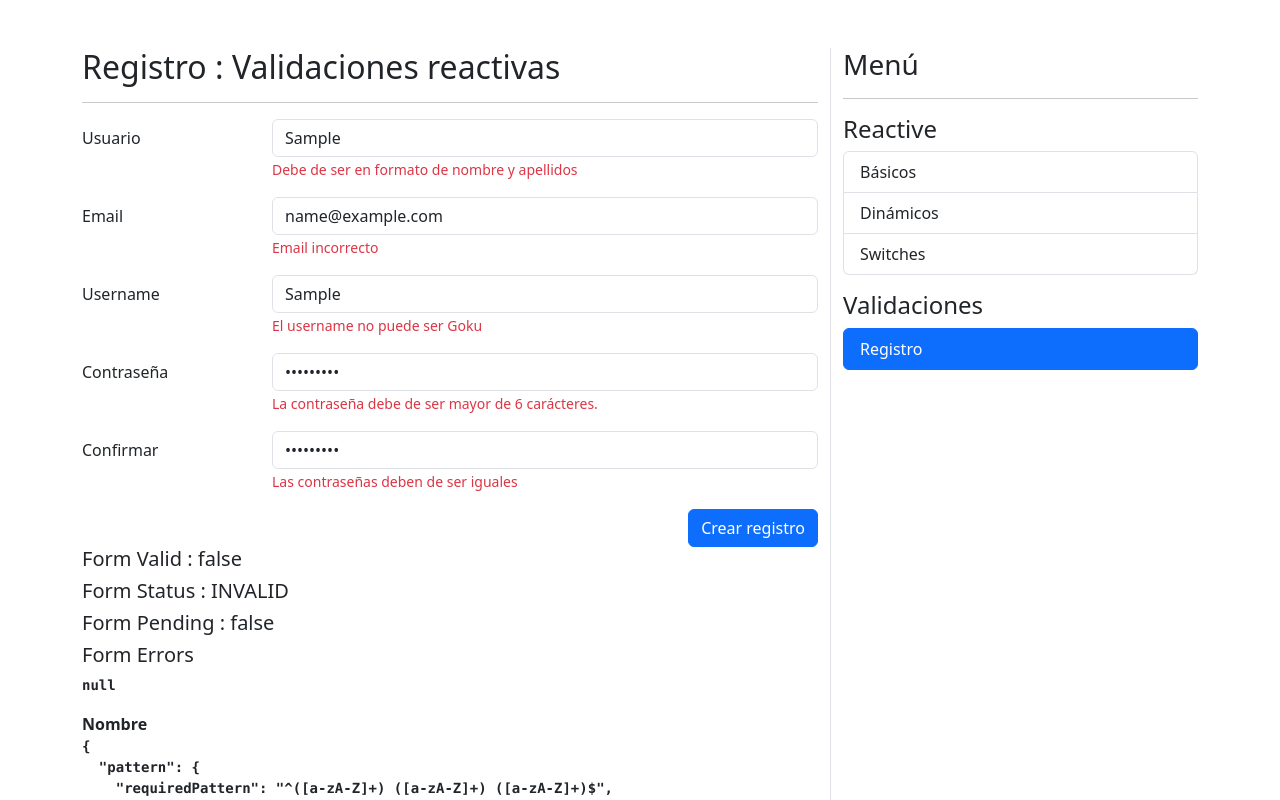
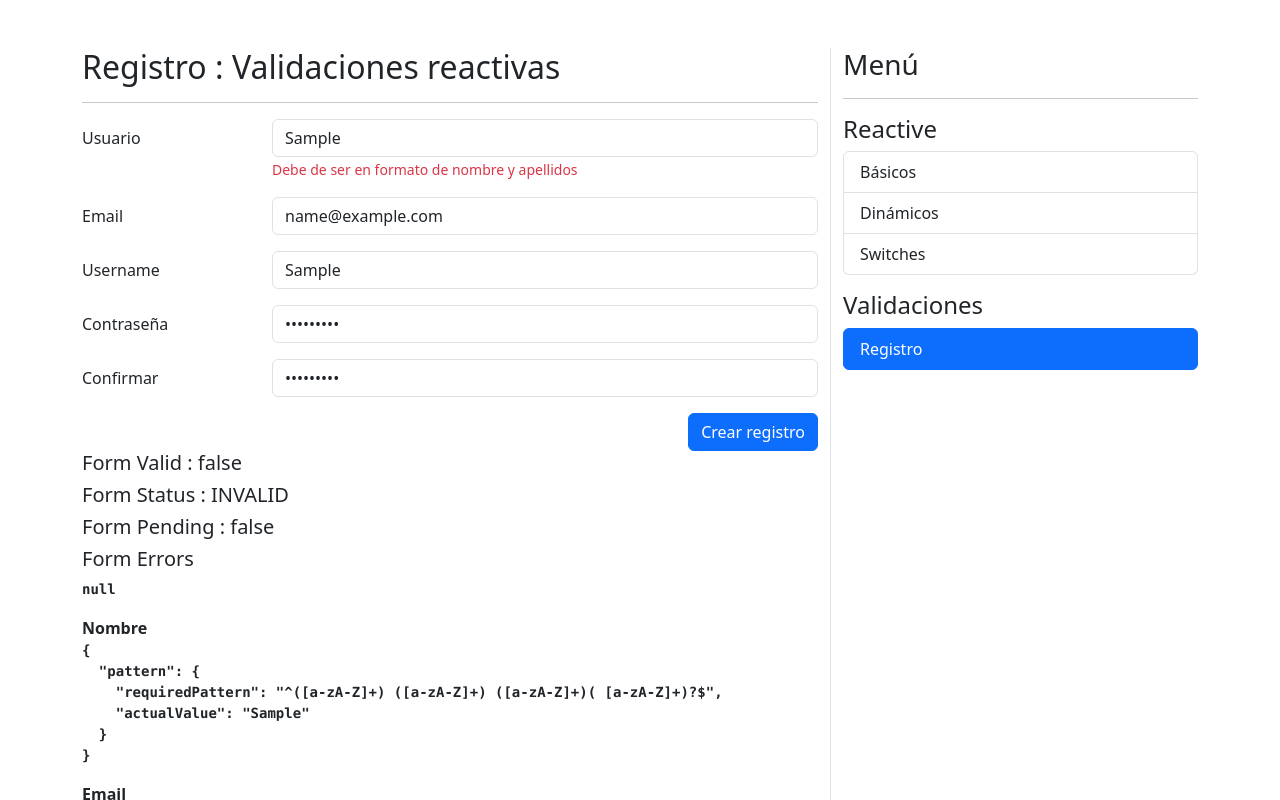
Before and after one commit to AminEl93/FormsApp, an Angular app: page /auth/sign-up in a window 1280 px wide. Both pictures are taken after typing "Sample", "name@example.com", "Sample", "Sample123", "Sample123" into the empty fields and a click on the button "Crear registro". Shown: the top 800 px of the page. Built offline with nearby package versions, Linux system fonts and the light colour scheme.

Commit message:
Registro: Validator Service

```diff
--- a/src/app/auth/pages/register-page/register-page.component.html
+++ b/src/app/auth/pages/register-page/register-page.component.html
@@ -15,7 +15,7 @@
                         formControlName="name"
                         placeholder="Nombre y apellidos del usuario"
                     >
-                    <span class="form-text text-danger">
+                    <span class="form-text text-danger" *ngIf="isValidField('name')">
                         Debe de ser en formato de nombre y apellidos
                     </span>
                 </div>
@@ -31,8 +31,8 @@
                         formControlName="email"
                         placeholder="Email del usuario"
                     >
-                    <span class="form-text text-danger">
-                        Email incorrecto
+                    <span class="form-text text-danger" *ngIf="isValidField('email')">
+                        El email es incorrecto
                     </span>
                 </div>
             </div>
@@ -47,7 +47,7 @@
                         formControlName="username"
                         placeholder="Username del usuario"
                     >
-                    <span class="form-text text-danger">
+                    <span class="form-text text-danger" *ngIf="isValidField('username')">
                          El username no puede ser Goku
                     </span>
                 </div>
@@ -63,7 +63,7 @@
                         formControlName="password"
                         placeholder="Contraseña de la cuenta"
                     >
-                    <span class="form-text text-danger">
+                    <span class="form-text text-danger" *ngIf="isValidField('password')">
                          La contraseña debe de ser mayor de 6 carácteres.
                     </span>
                 </div>
@@ -79,7 +79,7 @@
                         formControlName="passwordconfirm"
                         placeholder="Confirmar la contraseña"
                     >
-                    <span class="form-text text-danger">
+                    <span class="form-text text-danger" *ngIf="isValidField('passwordconfirm')">
                         Las contraseñas deben de ser iguales
                     </span>
                 </div>
--- a/src/app/auth/pages/register-page/register-page.component.ts
+++ b/src/app/auth/pages/register-page/register-page.component.ts
@@ -1,6 +1,9 @@
 import { Component } from '@angular/core';
 import { FormGroup, FormBuilder, Validators } from '@angular/forms';
-import * as customValidators from 'src/app/shared/validators/validators';
+// import * as customValidators from 'src/app/shared/validators/validators';
+
+import { ValidatorsService } from '../../../shared/services/validators.service';
+
 
 @Component({
     templateUrl: './register-page.component.html'
@@ -9,19 +12,20 @@
 export class RegisterPageComponent {
 
     public registerForm: FormGroup = this.fb.group({
-        name: [ '', [Validators.required, Validators.pattern(customValidators.firstNameAndLastnamePattern)] ],
-        email: [ '', [Validators.required, Validators.pattern(customValidators.emailPattern)] ],
-        username: [ '', [ Validators.required, customValidators.cantBeGoku] ],
-        password: [ '', [ Validators.required, Validators.minLength(6)] ],
-        passwordconfirm: [ '', [ Validators.required] ],
+        name: [ '', [Validators.required, Validators.pattern(this._validatorsService.firstNameAndLastnamePattern)] ],
+        email: [ '', [Validators.required, Validators.pattern(this._validatorsService.emailPattern)] ],
+        username: [ '', [Validators.required, this._validatorsService.cantBeGoku] ],
+        password: [ '', [Validators.required, Validators.minLength(6)] ],
+        passwordconfirm: [ '', [Validators.required] ],
     });
 
     constructor(
-        private fb: FormBuilder
+        private fb: FormBuilder,
+        private _validatorsService: ValidatorsService
     ) { }
 
     isValidField(field: string) {
-
+        return this._validatorsService.isValidField(this.registerForm, field);
     }
 
     onSubmit() {
--- /dev/null
+++ b/src/app/shared/services/validators.service.ts
@@ -0,0 +1,25 @@
+import { Injectable } from '@angular/core';
+import { FormControl, FormGroup, ValidationErrors } from '@angular/forms';
+
+@Injectable({
+    providedIn: 'root'
+})
+
+export class ValidatorsService {
+
+    // public firstNameAndLastnamePattern: string = '([a-zA-Z]+) ([a-zA-Z]+) ([a-zA-Z]+)';
+    public firstNameAndLastnamePattern: string = '^([a-zA-Z]+) ([a-zA-Z]+) ([a-zA-Z]+)( [a-zA-Z]+)?$';
+    public emailPattern: string = "^[a-z0-9._%+-]+@[a-z0-9.-]+\\.[a-z]{2,4}$";
+
+    public cantBeGoku = (control: FormControl): ValidationErrors | null => {
+        const value: string = control.value.trim().toLowerCase();
+        if (value === 'goku') {
+            return { noGoku: true }
+        }
+        return null;
+    }
+
+    public isValidField(form: FormGroup, field: string) {
+        return form.controls[field].errors && form.controls[field].touched;
+    }
+}
--- a/src/app/shared/validators/validators.ts
+++ b/src/app/shared/validators/validators.ts
@@ -1,6 +1,6 @@
 import { FormControl, ValidationErrors } from '@angular/forms';
 
-export const firstNameAndLastnamePattern: string = '([a-zA-Z]+) ([a-zA-Z]+) ([a-zA-Z]+)';
+export const firstNameAndLastnamePattern: string = '^([a-zA-Z]+) ([a-zA-Z]+) ([a-zA-Z]+)( [a-zA-Z]+)?$';
 export const emailPattern: string = "^[a-z0-9._%+-]+@[a-z0-9.-]+\\.[a-z]{2,4}$";
 
 export const cantBeGoku = (control: FormControl): ValidationErrors | null => {
```
